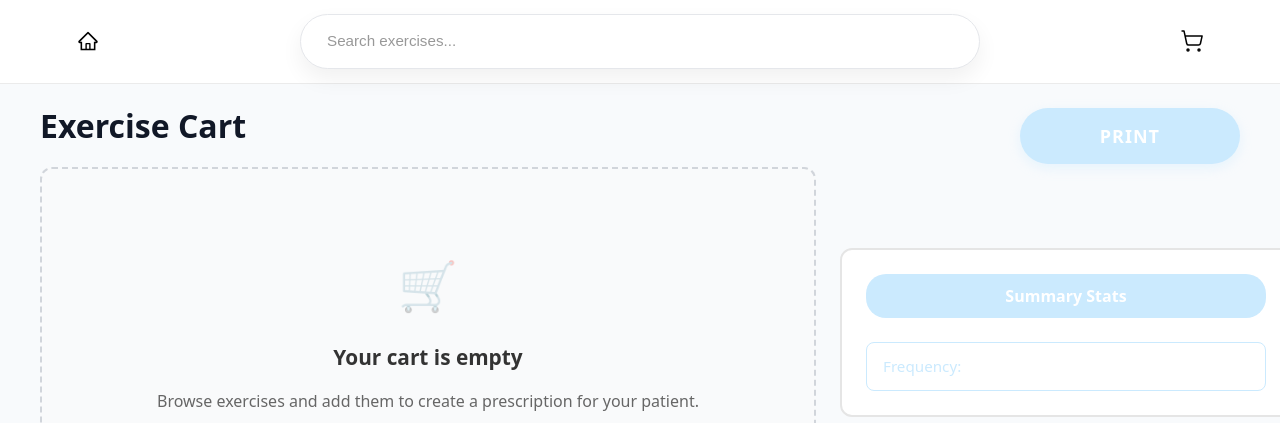
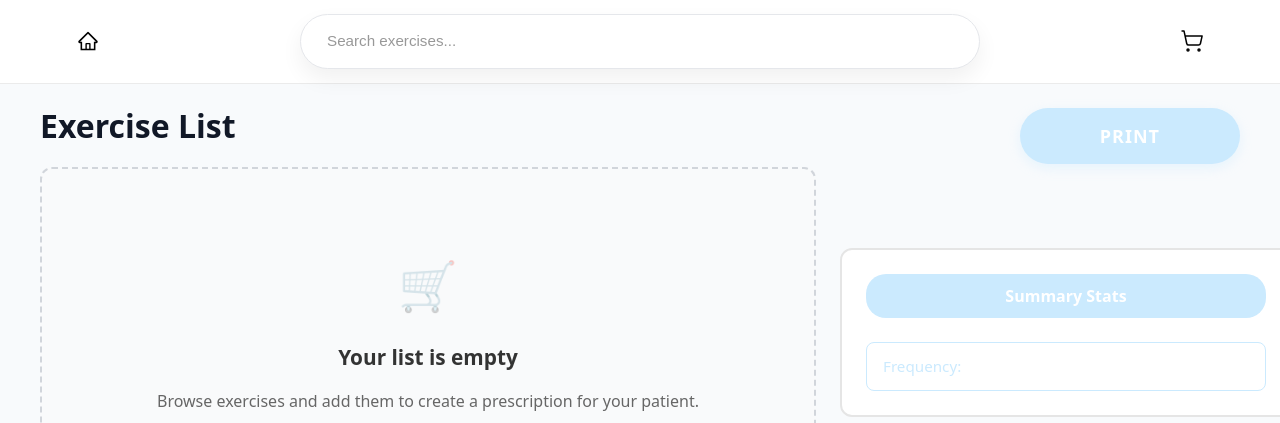
Before and after one commit to amy-pang/ExerVault, a React (Vite) app: page /exercise-list in a window 1280 px wide. Shown: the top 423 px of the page. Built offline with nearby package versions, Linux system fonts and the light colour scheme.

Commit message:
changed cart to list

```diff
--- a/src/pages/ExerciseListPage.tsx
+++ b/src/pages/ExerciseListPage.tsx
@@ -131,7 +131,7 @@ export default function ExerciseListPage({ cart }: ExerciseListPageProps) {
               marginBottom: "24px",
             }}
           >
-            <h1 className={styles.pageTitle}>Exercise Cart</h1>
+            <h1 className={styles.pageTitle}>Exercise List</h1>
 
             {cart.getCartCount() > 0 && (
               <button
@@ -149,7 +149,7 @@ export default function ExerciseListPage({ cart }: ExerciseListPageProps) {
                 onMouseOver={(e) => (e.currentTarget.style.background = "#cc0000")}
                 onMouseOut={(e) => (e.currentTarget.style.background = "#ff4444")}
               >
-                Clear Cart
+                Clear List
               </button>
             )}
           </div>
@@ -166,7 +166,7 @@ export default function ExerciseListPage({ cart }: ExerciseListPageProps) {
             >
               <div style={{ fontSize: "48px", marginBottom: "16px", opacity: 0.3 }}>🛒</div>
               <p style={{ fontSize: "1.3em", color: "#333", marginBottom: "12px", fontWeight: "600" }}>
-                Your cart is empty
+                Your list is empty
               </p>
               <p style={{ fontSize: "1em", color: "#666", marginBottom: "30px" }}>
                 Browse exercises and add them to create a prescription for your patient.
@@ -201,7 +201,7 @@ export default function ExerciseListPage({ cart }: ExerciseListPageProps) {
 
                   <button
                     onClick={() => handleRemoveFromCart(ex.id)}
-                    title="Remove from cart"
+                    title="Remove from list"
                     style={{
                       position: "absolute",
                       top: "16px",
```
